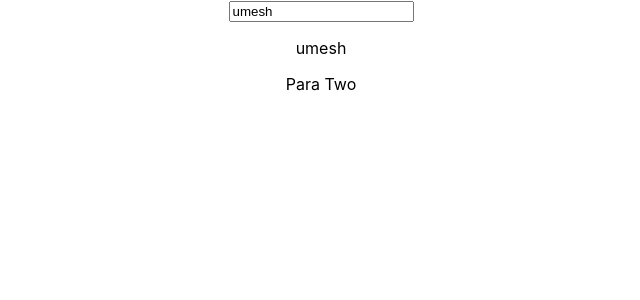
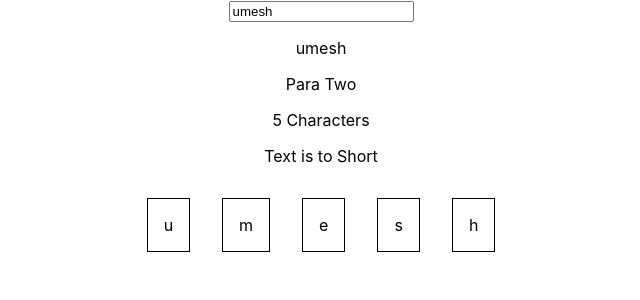
Before and after one commit to umeshkribanandan/react-fundamentals, a React (Create React App) app: page / in a window 1280 px wide. Shown: the top 300 px of the page, without its empty margins (319-959 px from the left). Built offline with nearby package versions, Linux system fonts and the light colour scheme.

Commit message:
Removing the char from entered text

```diff
--- a/src/App.js
+++ b/src/App.js
@@ -1,6 +1,8 @@
 import React, { Component } from "react";
 import UserOutput from "./UserOutput";
 import UserInput from "./UserInput";
+import Validation from "./Validation";
+import Char from "./Char";
 
 import "./App.css";
 
@@ -13,6 +15,15 @@ class App extends Component {
     this.setState({ username: event.target.value });
   }
 
+  removeHandler = (charIndex) => {
+    console.log(charIndex);
+    let newUsername = [...this.state.username];
+
+    console.log(newUsername.splice(charIndex, 1));
+
+    this.setState({ username: newUsername.join("") });
+  };
+
   render() {
     return (
       <div className="App">
@@ -21,6 +32,20 @@ class App extends Component {
           username={this.state.username}
         />
         <UserOutput username={this.state.username} />
+        {this.state.username.length && (
+          <p>{this.state.username.length} Characters</p>
+        )}
+        <Validation size={this.state.username.length} />
+
+        {this.state.username.split("").map((c, index) => {
+          return (
+            <Char
+              char={c}
+              key={index}
+              click={this.removeHandler.bind(this, index)}
+            />
+          );
+        })}
       </div>
     );
   }
--- /dev/null
+++ b/src/Char/index.js
@@ -0,0 +1,18 @@
+import React from "react";
+
+const Char = (props) => {
+  const inlineStyle = {
+    display: "inline-block",
+    padding: "16px",
+    textAlign: "center",
+    margin: "16px",
+    border: "1px solid black",
+  };
+  return (
+    <div style={inlineStyle} onClick={props.click}>
+      {props.char}
+    </div>
+  );
+};
+
+export default Char;
--- /dev/null
+++ b/src/Validation/index.js
@@ -0,0 +1,11 @@
+import React from 'react'
+
+const Validation = (props) => {
+    return (
+        <div>
+            <p>{props.size > 5 ? 'Text is too long' : 'Text is to Short'}</p>
+        </div>
+    )
+}
+
+export default Validation
```
